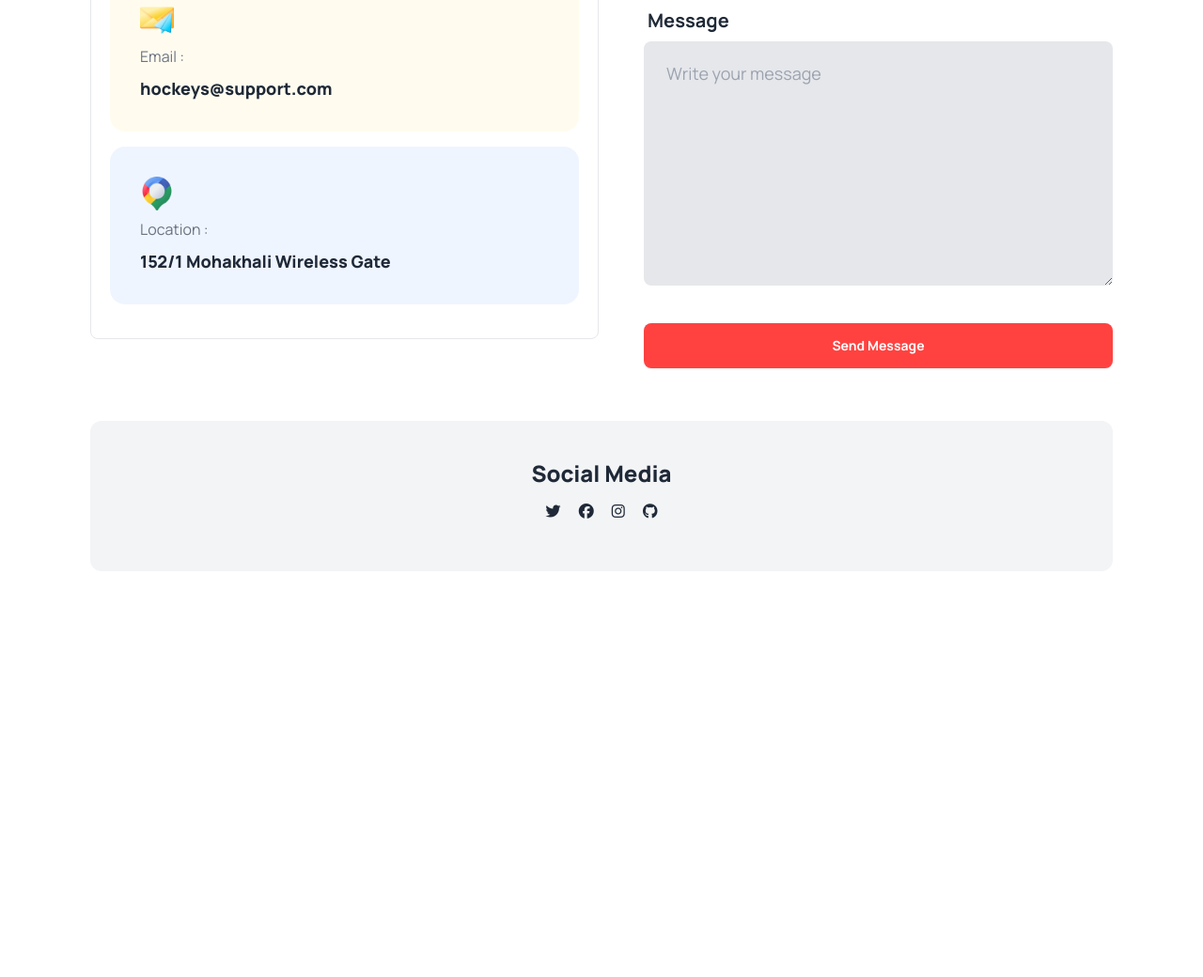
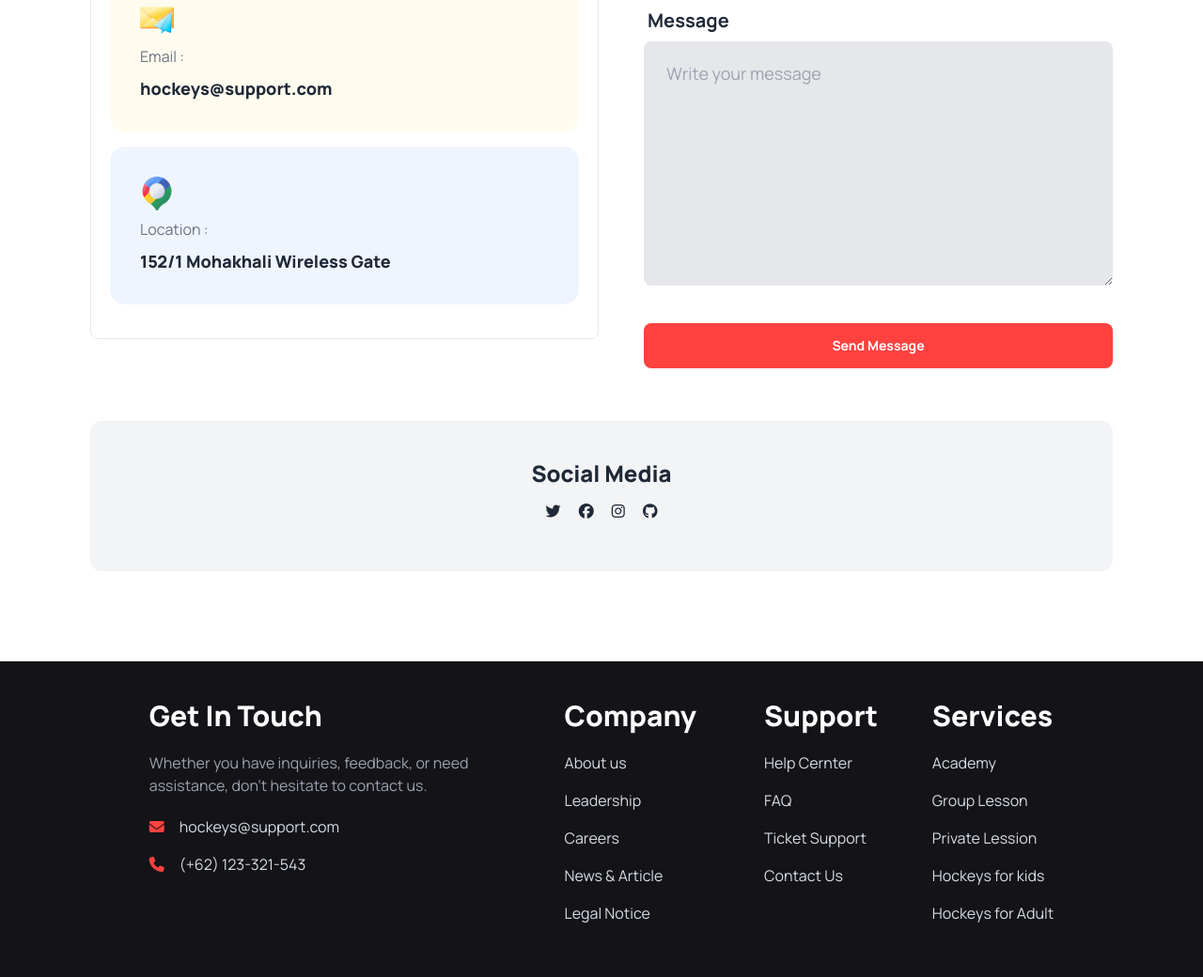
Before and after one commit to younusFoysal/hockeys, a plain HTML site: page index.html in a window 1280 px wide. Shown: the part 5157-6197 px from the top of the page at 94% size. Before the commit the page ends 5861 px from the top, so only its background shows below. Drawn offline with nearby package versions, Linux system fonts and the light colour scheme.

Commit message:
footer section added

```diff
--- a/index.html
+++ b/index.html
@@ -675,7 +675,8 @@
                     </h1>
                     <div class="text-center lg:max-w-xl justify-center">
                         <p class="text-sm lg:text-base text-center font-medium text-gray-600">
-                            Reach out to us for personalized assistance, quick responses, and friendly support—because your questions and feedback matter to us.
+                            Reach out to us for personalized assistance, quick responses, and friendly support—because
+                            your questions and feedback matter to us.
                         </p>
                     </div>
 
@@ -689,22 +690,22 @@
                         <div class="flex-1 border p-5 rounded-lg">
                             <div class="card bg-[#BCED6D1A] border-0 mb-4">
                                 <div class="card-body">
-                                    <img src="Images/Group-1171275317.png" alt="call" class="w-1/12"/>
+                                    <img src="Images/Group-1171275317.png" alt="call" class="w-1/12" />
                                     <p class="text-base font-normal text-gray-500">Phone Number : </p>
                                     <h2 class="card-title text-lg font-extrabold">(+62) 123-321-543</h2>
                                 </div>
                             </div>
                             <div class="card bg-[#FDDD5F1A] border-0 mb-4">
                                 <div class="card-body">
-                                    <img src="Images/Group-1171275318.png" alt="msg" class="w-1/12"/>
-                                    <p class="text-base font-normal text-gray-500">Email :  </p>
+                                    <img src="Images/Group-1171275318.png" alt="msg" class="w-1/12" />
+                                    <p class="text-base font-normal text-gray-500">Email : </p>
                                     <h2 class="card-title text-lg font-extrabold">hockeys@support.com</h2>
                                 </div>
                             </div>
                             <div class="card bg-[#629CF31A] border-0 mb-4">
                                 <div class="card-body">
-                                    <img src="Images/Group-1171275321.png" alt="Location" class="w-1/12"/>
-                                    <p class="text-base font-normal text-gray-500">Location :   </p>
+                                    <img src="Images/Group-1171275321.png" alt="Location" class="w-1/12" />
+                                    <p class="text-base font-normal text-gray-500">Location : </p>
                                     <h2 class="card-title text-lg font-extrabold">152/1 Mohakhali Wireless Gate</h2>
                                 </div>
                             </div>
@@ -719,13 +720,15 @@
                                     <div class="label">
                                         <span class="label-text font-bold text-xl">Your Name</span>
                                     </div>
-                                    <input type="text" placeholder="Enter your full name" class="input border-0 bg-gray-200 w-full" />
+                                    <input type="text" placeholder="Enter your full name"
+                                        class="input border-0 bg-gray-200 w-full" />
                                 </label>
                                 <label class="form-control w-full">
                                     <div class="label">
                                         <span class="label-text font-bold text-xl">Your Email</span>
                                     </div>
-                                    <input type="text" placeholder="Enter your email" class="input border-0 bg-gray-200 w-full" />
+                                    <input type="text" placeholder="Enter your email"
+                                        class="input border-0 bg-gray-200 w-full" />
                                 </label>
                             </div>
                             <div class="flex flex-col md:flex-row lg:flex-row gap-7 mt-10 mb-10">
@@ -733,21 +736,25 @@
                                     <div class="label">
                                         <span class="label-text font-bold text-xl">Subject</span>
                                     </div>
-                                    <input type="text" placeholder="Enter your subject" class="input border-0 bg-gray-200 w-full" />
+                                    <input type="text" placeholder="Enter your subject"
+                                        class="input border-0 bg-gray-200 w-full" />
                                 </label>
                                 <label class="form-control w-full">
                                     <div class="label">
                                         <span class="label-text font-bold text-xl">Phone Number</span>
                                     </div>
-                                    <input type="text" placeholder="Enter your phone number" class="input border-0 bg-gray-200 w-full" />
+                                    <input type="text" placeholder="Enter your phone number"
+                                        class="input border-0 bg-gray-200 w-full" />
                                 </label>
                             </div>
                             <label class="form-control w-full">
                                 <div class="label">
                                     <span class="label-text font-bold text-xl">Message</span>
                                 </div>
-                                <textarea placeholder="Write your message" class="textarea border-0 bg-gray-200 textarea-lg w-full h-auto md:h-[200px] lg:h-[260px]"></textarea>
-                                <button class="btn btn-block font-bold btn-primary text-white mt-10 border-0">Send Message</button>
+                                <textarea placeholder="Write your message"
+                                    class="textarea border-0 bg-gray-200 textarea-lg w-full h-auto md:h-[200px] lg:h-[260px]"></textarea>
+                                <button class="btn btn-block font-bold btn-primary text-white mt-10 border-0">Send
+                                    Message</button>
                             </label>
                         </div>
                     </div>
@@ -781,6 +788,70 @@
     </main>
     <footer>
 
+        <footer class=" p-10 bg-[#131318] text-neutral-content">
+
+            <div class="custom-container flex flex-col lg:flex-row justify-center lg:justify-around">
+
+                <div class="flex flex-col max-w-sm text-center lg:text-left">
+
+                    <h3 class="font-extrabold text-3xl text-white pb-5">Get In Touch</h3>
+                    <p class="text-center lg:text-left pb-5 text-gray-400">Whether you have inquiries, feedback, or need assistance,
+                        don't hesitate to contact us.</p>
+
+                    <p class="link link-hover pb-4"><i class="fa-solid fa-envelope pr-4"
+                            style="color: #FF4240;"></i>hockeys@support.com</p>
+                    <p class="link link-hover pb-4"><i class="fa-solid fa-phone pr-4" style="color: #FF4240;"></i>(+62)
+                        123-321-543</p>
+
+
+
+                </div>
+
+                <div class="flex gap-[4.5rem] justify-between">
+
+                    <div class="flex flex-col">
+
+                        <h3 class="font-extrabold text-3xl text-white pb-5">Company</h3>
+                        <a class="link link-hover pb-4">About us</a>
+                        <a class="link link-hover pb-4">Leadership</a>
+                        <a class="link link-hover pb-4">Careers</a>
+                        <a class="link link-hover pb-4">News & Article</a>
+                        <a class="link link-hover pb-4">Legal Notice</a>
+
+                    </div>
+                    <div class="flex flex-col">
+
+                        <h3 class="font-extrabold text-3xl text-white pb-5">Support</h3>
+                        <a class="link link-hover pb-4">Help Cernter</a>
+                        <a class="link link-hover pb-4">FAQ</a>
+                        <a class="link link-hover pb-4">Ticket Support</a>
+                        <a class="link link-hover pb-4">Contact Us</a>
+
+
+                    </div>
+
+                </div>
+
+                <div class="flex flex-col text-center lg:text-left">
+
+
+                    <h3 class="font-extrabold text-3xl text-white pb-5">Services</h3>
+                    <a class="link link-hover pb-4">Academy</a>
+                    <a class="link link-hover pb-4">Group Lesson</a>
+                    <a class="link link-hover pb-4">Private Lession</a>
+                    <a class="link link-hover pb-4">Hockeys for kids</a>
+                    <a class="link link-hover pb-4">Hockeys for Adult</a>
+
+
+                </div>
+
+            </div>
+
+
+        </footer>
+
+
+
     </footer>
 
 </body>
```
Lines whose indentation alone changed are shown as unchanged.
